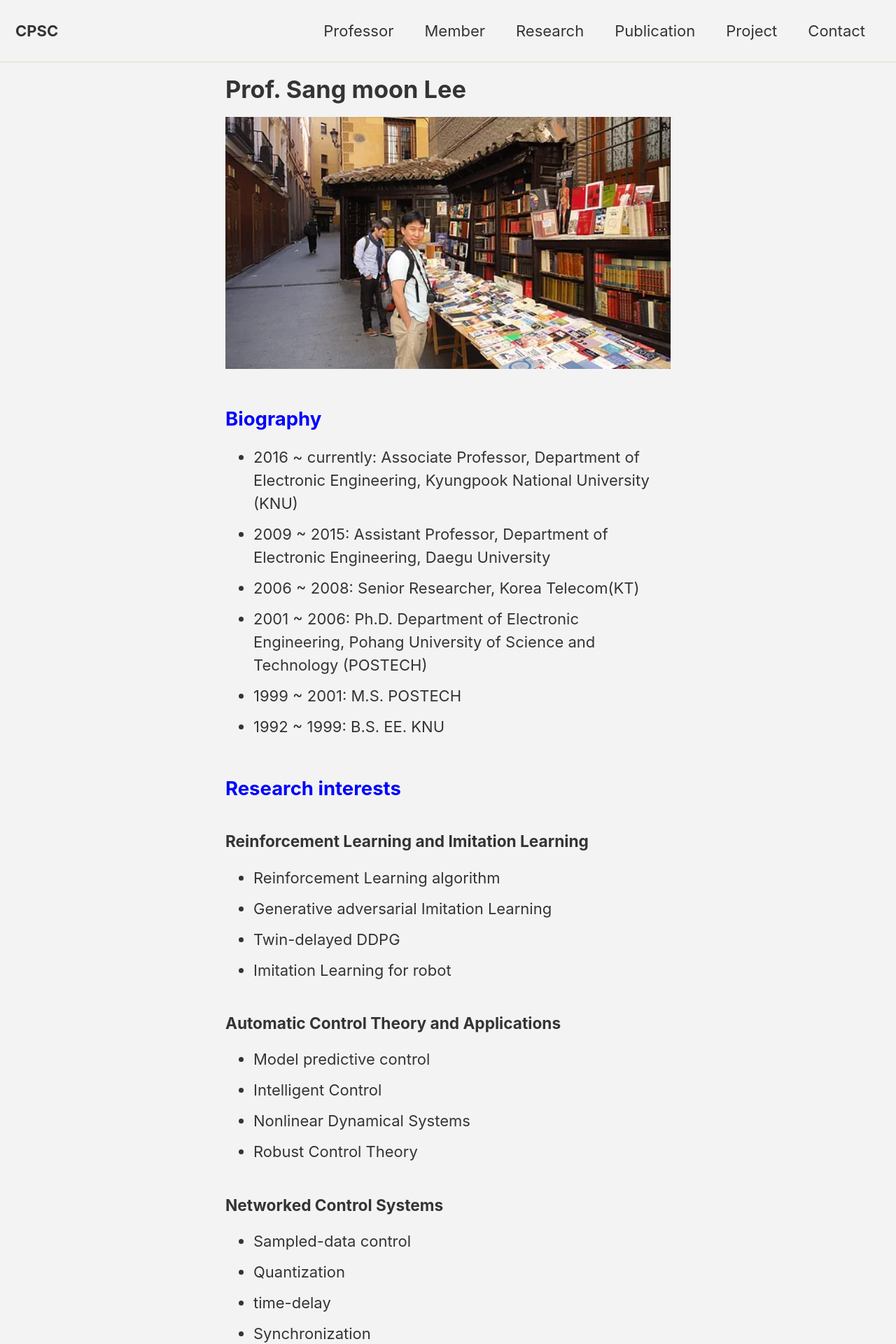
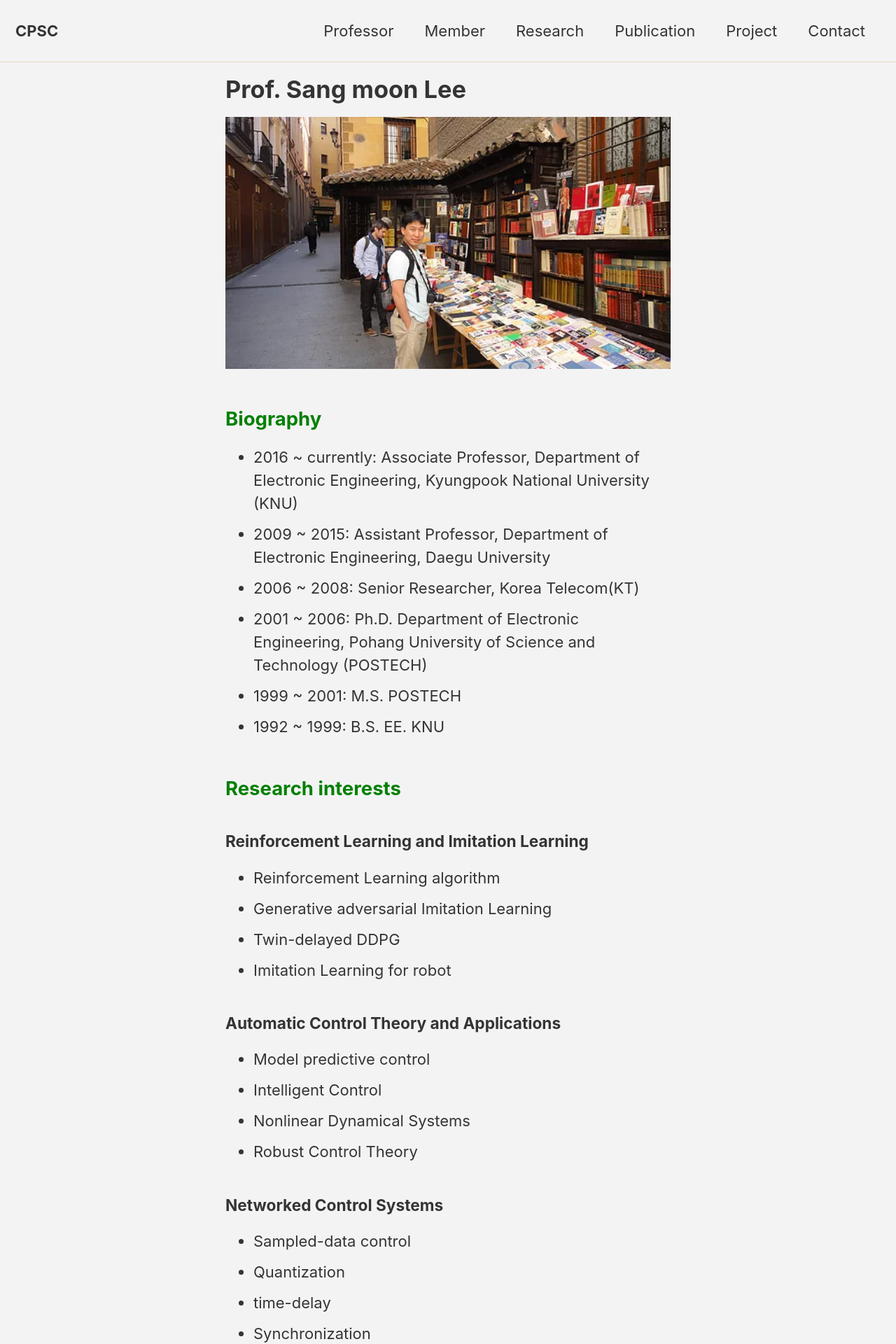
Before and after one commit to CPSC-LAB/CPSC-LAB.github.io, a Jekyll site: the page built from _pages/professor.md, in a window 1280 px wide. Shown: the top 1920 px of the page at 70% size. Built offline with Jekyll 4.4.1, drawn with Linux system fonts in a browser that asks for light colours; cached includes are drawn as plain includes.

Commit message:
Update professor.md

```diff
--- a/_pages/professor.md
+++ b/_pages/professor.md
@@ -6,7 +6,7 @@
 
 <p align="center"><img src="/assets/images/professor.jpg" width="650"></p>
 
-## <span style="color:blue">Biography</span>
+## <span style="color:green">Biography</span>
 
 * 2016 ~ currently: Associate Professor, Department of Electronic Engineering, Kyungpook National University (KNU)
 * 2009 ~ 2015: Assistant Professor, Department of Electronic Engineering, Daegu University
@@ -16,7 +16,7 @@
 * 1992 ~ 1999: B.S. EE. KNU
 
 
-## <span style="color:blue">Research interests</span>
+## <span style="color:green">Research interests</span>
 
 ##### Reinforcement Learning and Imitation Learning
 * Reinforcement Learning algorithm
```
